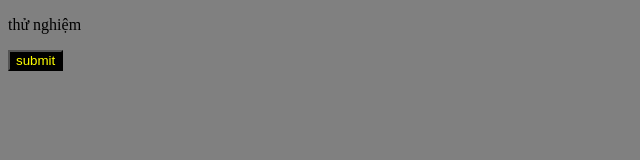
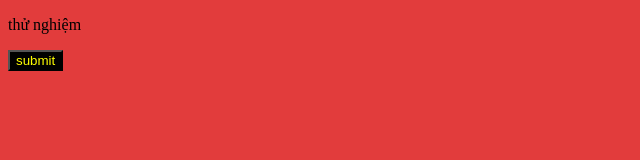
Before and after one commit to ngocdat82/ngocdat, a plain HTML site: page index.html in a window 1280 px wide. Shown: the whole page, without its empty margins (0-640 px from the left). Drawn offline with Linux system fonts and the light colour scheme.

Commit message:
update body style

```diff
--- a/index2.css
+++ b/index2.css
@@ -1,3 +1,3 @@
 body{
-    background-color: gray;
+    background-color: rgb(226, 60, 60);
 }
```
